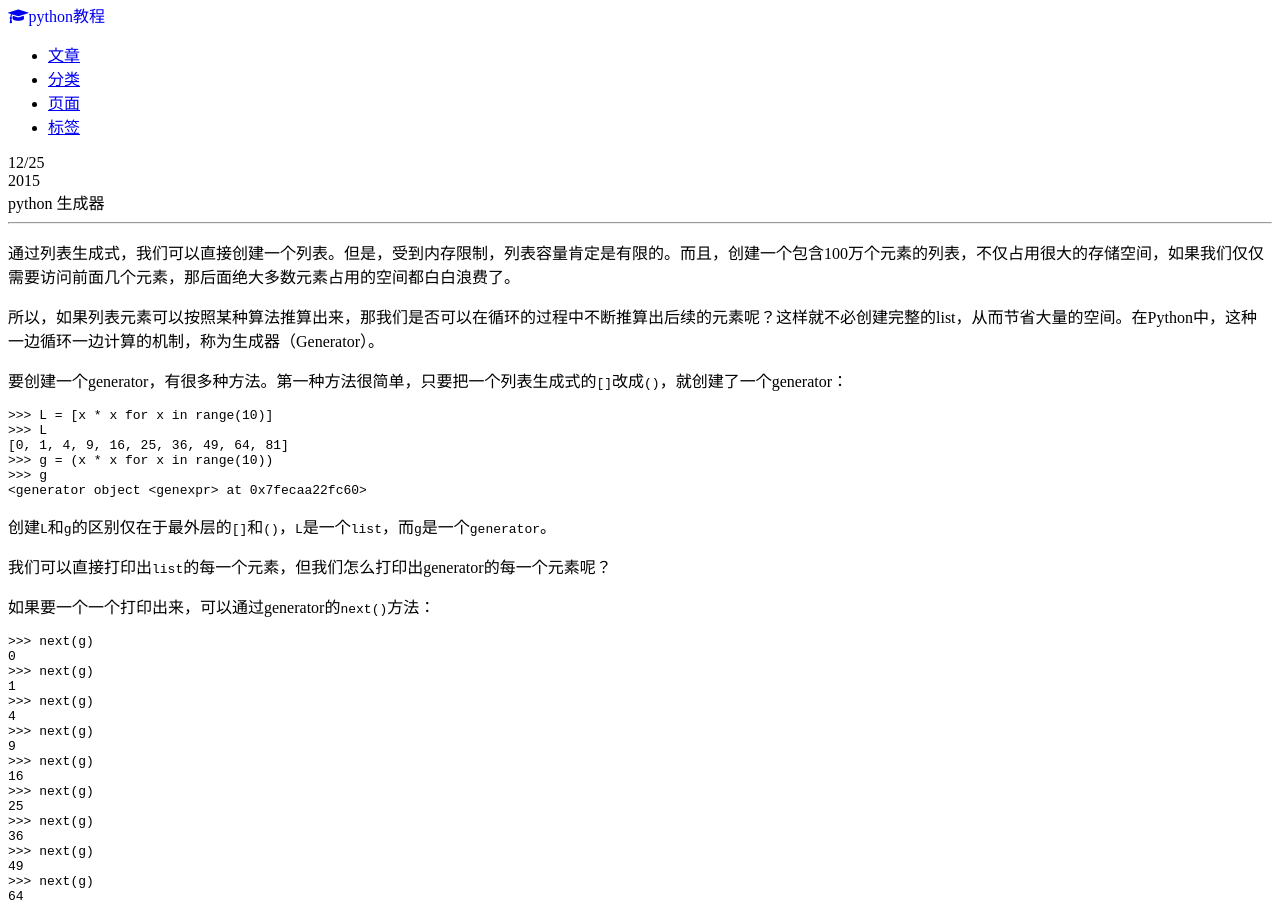
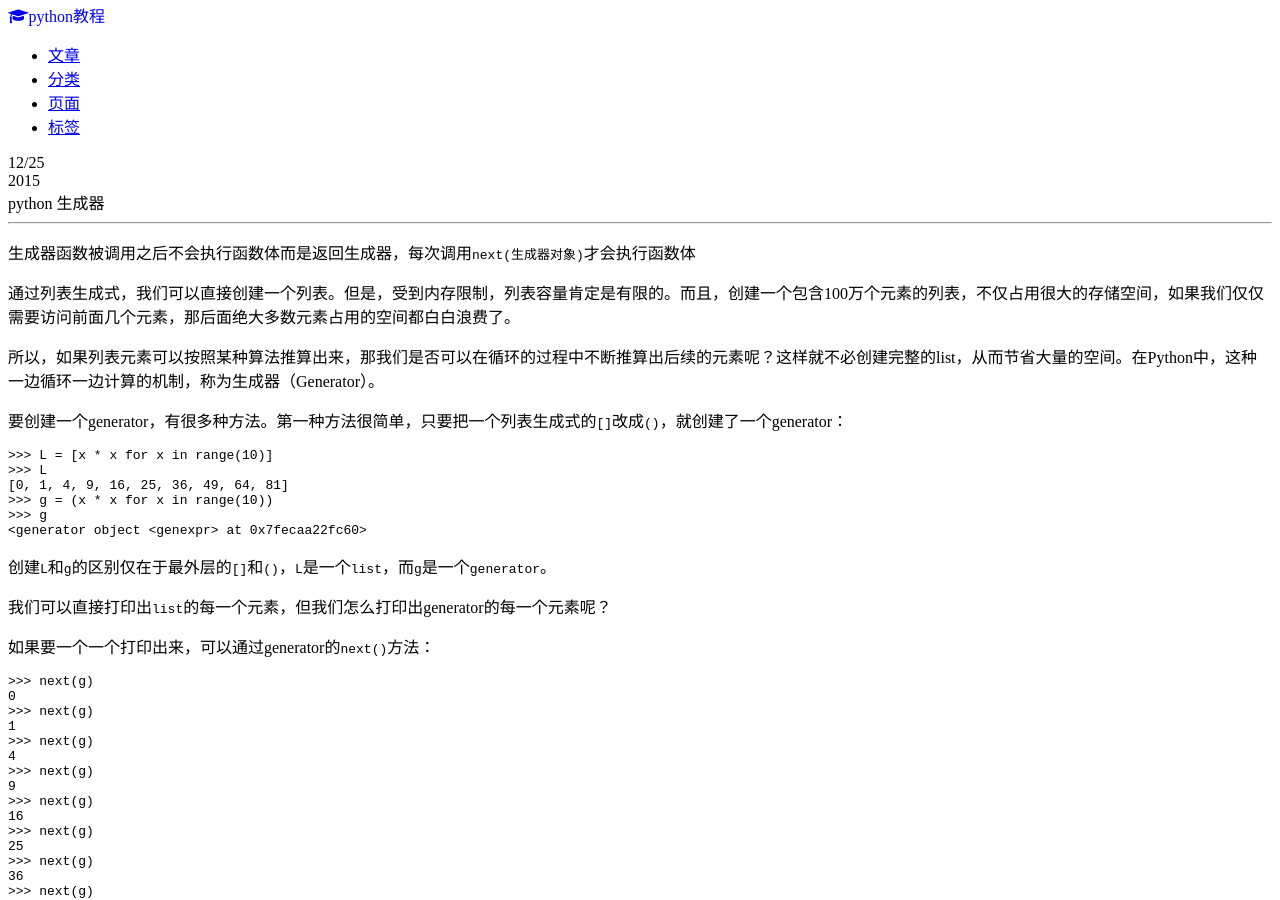
Before and after one commit to pythonjiaocheng/pythonjiaocheng.github.io, a Jekyll site: the page built from _posts/python2_7/2015-12-25-python-生成器.md, in a window 1280 px wide and 900 px high. Built offline with Jekyll 4.4.1, drawn with Linux system fonts in a browser that asks for light colours; nearby versions of some CDN libraries.

Commit message:
必须要填写才填写的

```diff
--- a/_posts/python2_7/2015-12-25-python-生成器.md
+++ b/_posts/python2_7/2015-12-25-python-生成器.md
@@ -7,6 +7,12 @@ mydate : 2015-12-25-02-05-30
 description: "python 生成器"
 tags: [生成器]
 ---
+生成器函数被调用之后不会执行函数体而是返回生成器，每次调用`next(生成器对象)`才会执行函数体
+
+
+
+
+
 通过列表生成式，我们可以直接创建一个列表。但是，受到内存限制，列表容量肯定是有限的。而且，创建一个包含100万个元素的列表，不仅占用很大的存储空间，如果我们仅仅需要访问前面几个元素，那后面绝大多数元素占用的空间都白白浪费了。
 
 所以，如果列表元素可以按照某种算法推算出来，那我们是否可以在循环的过程中不断推算出后续的元素呢？这样就不必创建完整的list，从而节省大量的空间。在Python中，这种一边循环一边计算的机制，称为生成器（Generator）。
```
Also changed, not shown: 1 other file.
